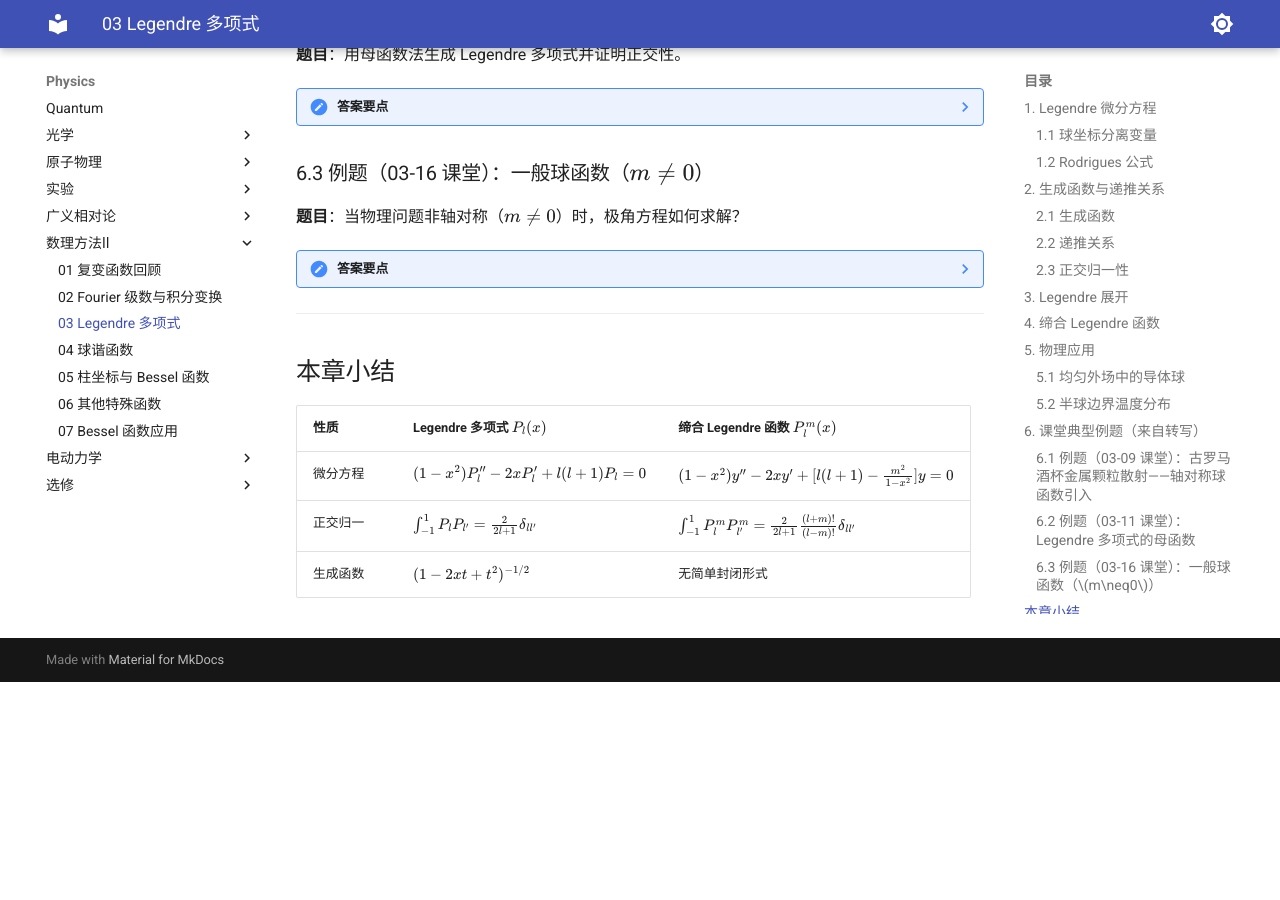
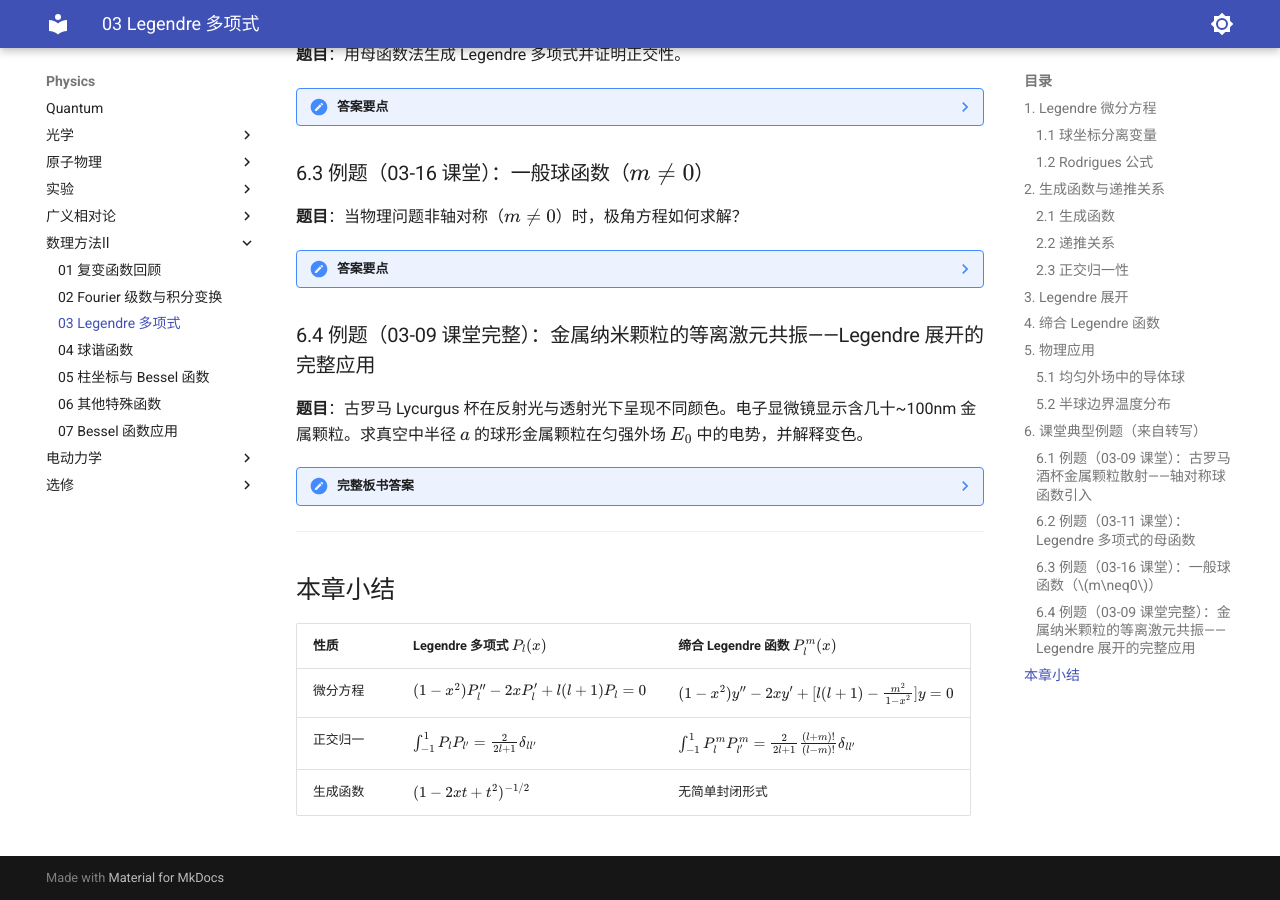
Before and after one commit to ckyasb/ckyasb.github.io, an MkDocs documentation site: the page built from docs/Physics/数理方法Ⅱ/03Legendre多项式.md, in a window 1280 px wide and 900 px high, scrolled down 3435 px. Built offline with MkDocs 1.6.1 and Material for MkDocs 9.7.7, drawn with Linux system fonts in a browser that asks for light colours; before the commit the page ends 4117 px from its top, so only the background shows below that.

Commit message:
数理方法Ⅱ: 补 Legendre 等离激元共振完整例题(Drude模型/古罗马酒杯变色)
补全03-09课堂核心例题的完整闭环：金属纳米颗粒建模→分离变量→
Legendre展开→边界条件定系数→Drude介电函数→局域等离激元共振→
变色机制(绿光散射/红光透射)。这是分离变量法的完整应用案例。

Co-Authored-By: Claude <noreply@anthropic.com>

```diff
--- a/docs/Physics/数理方法Ⅱ/03Legendre多项式.md
+++ b/docs/Physics/数理方法Ⅱ/03Legendre多项式.md
@@ -188,6 +188,54 @@ $$
 
     $m\neq0$ 对应物理量随方位角变化的问题（如非轴对称电荷分布、量子力学角动量 $z$ 分量）。
 
+### 6.4 例题（03-09 课堂完整）：金属纳米颗粒的等离激元共振——Legendre 展开的完整应用
+
+**题目**：古罗马 Lycurgus 杯在反射光与透射光下呈现不同颜色。电子显微镜显示含几十~100nm 金属颗粒。求真空中半径 $a$ 的球形金属颗粒在匀强外场 $E_0$ 中的电势，并解释变色。
+
+??? note "完整板书答案"
+    **建模**：$a\ll\lambda$（颗粒尺寸远小于光波长），颗粒内场近似均匀，球内外电势满足 Laplace 方程 $\nabla^2 u=0$。定解条件：(1) $r\to0$ 有限；(2) $r\to\infty$ 对应匀强场 $u\to-E_0 r\cos\theta$。
+
+    **分离变量**（球坐标，轴对称 $m=0$）：
+    - $r$ 方向 Euler 型：$R=A r^l+B r^{-(l+1)}$
+    - $\theta$ 方向：Legendre 方程，端点有限要求 $l$ 整数 → $P_l(\cos\theta)$
+
+    **一般解**：$u=\sum_l[A_l r^l+B_l r^{-(l+1)}]P_l(\cos\theta)$
+
+    **边界条件定系数**：
+    - 球内（$r\to0$ 有限，去 $r^{-(l+1)}$）：$u_{\text{in}}=\sum A_l r^l P_l(\cos\theta)$
+    - 球外（$r\to\infty$ 匹配匀强场 $-E_0 r\cos\theta=-E_0 r P_1$，只有 $l=0,1$ 存活）：
+
+      $$
+      u_{\text{out}}=C+(-E_0 r+D/r^2)\cos\theta
+      $$
+
+    **界面边界条件**（$r=a$ 处）：
+    - 电势连续：$A\cdot a=-E_0\cdot a+D/a^2$
+    - 电位移法向连续：$\varepsilon\,\partial_r u_{\text{in}}|_a=\varepsilon_0\,\partial_r u_{\text{out}}|_a$（金属视为电介质，$\varepsilon=\varepsilon_0\varepsilon_r$）
+
+    解出：
+
+    $$
+    A=-\frac{3E_0}{\varepsilon_r+2},\qquad D=a^3 E_0\frac{\varepsilon_r-1}{\varepsilon_r+2}
+    $$
+
+    球外偶极项 $\propto1/r^2$ 对应等效偶极矩 $p=4\pi\varepsilon_0 D=4\pi\varepsilon_0 a^3 E_0\frac{\varepsilon_r-1}{\varepsilon_r+2}$。
+
+    **金属介电函数（Drude 模型）**：自由电子 $m\ddot{x}=-eE_0 e^{-i\omega t}$，解 $x_0=eE_0/(m\omega^2)$。极化 $P=-nex=-\frac{ne^2}{m\omega^2}E$，故
+
+    $$
+    \varepsilon(\omega)=1-\frac{\omega_p^2}{\omega^2},\qquad \omega_p^2=\frac{ne^2}{m\varepsilon_0}\text{（等离子体频率）}
+    $$
+
+    **等离激元共振**：偶极系数 $\frac{\varepsilon_r-1}{\varepsilon_r+2}$ 在 $\varepsilon_r=-2$ 时发散 → 共振。代入 $\varepsilon(\omega)=-2$ 得 $\omega=\omega_p/\sqrt{3}$（**局域表面等离激元共振**）。
+
+    **变色机制**：对金，共振频率对应波长 $\approx550$ nm（绿光）。白光入射 → 绿光被强烈散射 → 反射方向见绿色；透射光中绿光被消耗，剩红光 → 透射方向见红色。
+
+    **课堂原话**：
+    > "我们就猜想这个杯子的变色秘密可能跟这些金属颗粒对我们电磁波的散射有关系……因为物理上要求我们的电势本身在球心处应该是有限的，这给了我们第一个边界条件。"
+
+    **考点**：这是分离变量法 + Legendre 展开的**完整闭环**应用——从物理建模到 Drude 介电函数到等离激元共振，串起整章知识点。
+
 ---
 
 ## 本章小结
```
